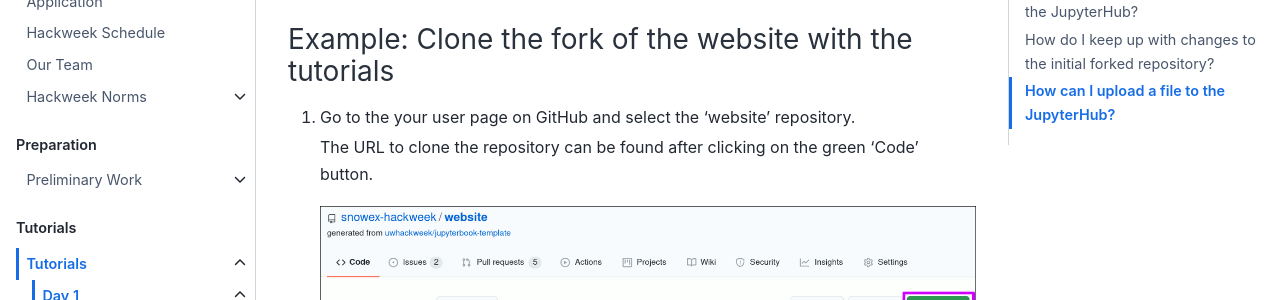
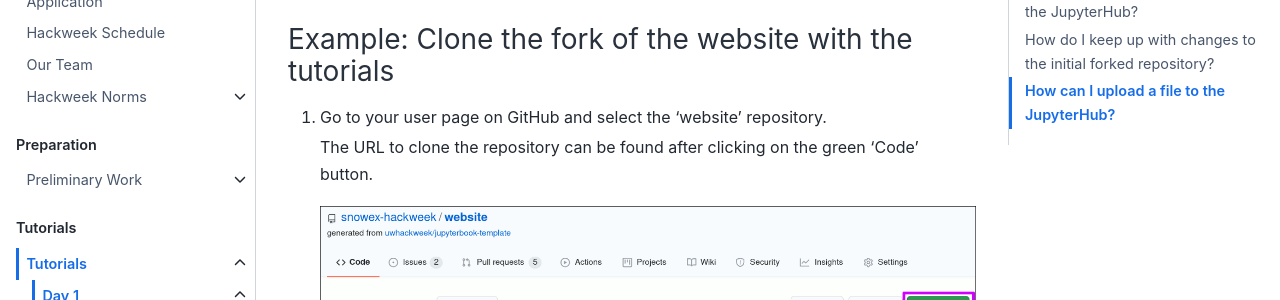
Before and after one commit to snowex-hackweek/website-2021, a Jupyter Book: the page built from book/tutorials/jupyter.md, in a window 1280 px wide and 900 px high, scrolled down 1277 px. Shown: the part 153-453 px from the top of the window. Built offline with Jupyter Book 1.0.4 settings and Sphinx 7.4.7 and the Sphinx Book theme 1.1.4, drawn with Linux system fonts in a browser that asks for light colours.

Commit message:
Tutorial - Git - Fix typo.

```diff
--- a/book/tutorials/jupyter.md
+++ b/book/tutorials/jupyter.md
@@ -46,7 +46,7 @@
 
 ### Example: Clone the fork of the website with the tutorials
 
-1. Go to the your user page on GitHub and select the 'website' repository.
+1. Go to your user page on GitHub and select the 'website' repository.
 
    The URL to clone the repository can be found after clicking on the green 'Code' button.
 
```
